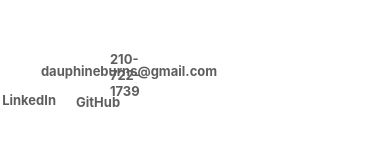
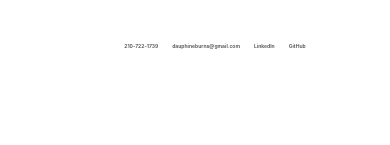
Before and after one commit to burnsgirl/dauphineburnsportfolio, a React (Create React App) app: page / in a window 390 px wide. Shown: the part 4592-4737 px from the top of the page. Built offline with nearby package versions, Linux system fonts and the light colour scheme.

Commit message:
footer finsihed 450

```diff
--- a/src/components/footer/footer.css
+++ b/src/components/footer/footer.css
@@ -48,35 +48,10 @@
 
 @media screen and (max-width:450px) {
 
-    #numberf {
-        position: relative;
-        left:47px;
-    }
 
-    #emailf {
-        position: relative;
-        left: -52px;
-        top: 12px;
-    }
-
-    #linkedinf {
-        position: relative;
-        left: -267px;
-        top: 41px;
+    .footer ul {
+        font-size: 5px;
     }
 
 
-    #githubf {
-        position: relative;
-        left: -247px;
-        top: 43px;
 }
-
-    .footer ul li {
-        margin: 0px 0px;
-}
-
-
-
-
-}
```
